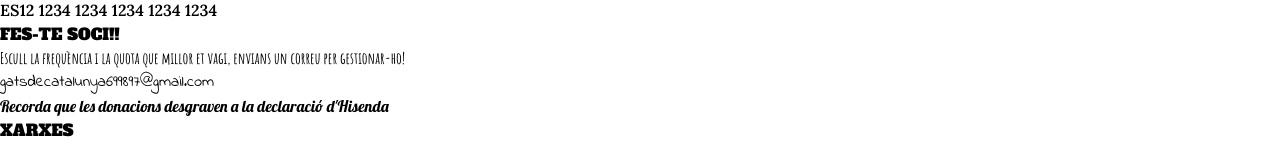
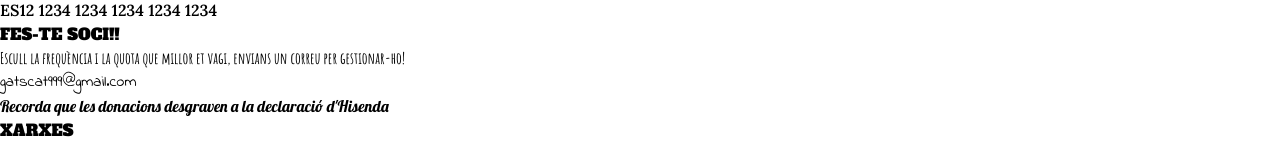
Before and after one commit to IsmaelBeronCastano/WebGats, a React (Vite) app: page / in a window 1280 px wide. Shown: the part 7636-7781 px from the top of the page. Built offline with nearby package versions, Linux system fonts and the light colour scheme.

Commit message:
mail fixed

```diff
--- a/src/components/Main.tsx
+++ b/src/components/Main.tsx
@@ -78,8 +78,8 @@ const Main = () => {
         </div>
         <p className="text-2xl text-center amatic-bold mt-4"><span className="text-purple-600 alfa-slab text-xl">FES-TE SOCI!!</span></p>
         <p className="text-2xl text-center amatic-bold mt-4">Escull la frequència i la quota que millor et vagi, envians un correu per gestionar-ho!</p>
-        <div className= "sm:w-full md:w-2/4 md:mx-auto text-2xl text-center indie-flower border-8 border-purple-800 rounded-xl mt-4 mb-4">
-          <a href="mailto:gatsdecatalunya699897@gmail.com">gatsdecatalunya699897@gmail.com</a></div>
+        <div className= "sm:w-full md:w-2/4 md:mx-auto text-xl text-center flex-wrap indie-flower border-8 border-purple-800 rounded-xl mt-4 mb-4">
+          <a href="mailto:gatscat999@gmail.com">gatscat999@gmail.com</a></div>
         <p className="sm:w-full md:w-2/4 md:mx-auto text-center border-2 text-3xl border-black rounded-md bg-purple-300 mt-8 mb-3 p-1 lobster">Recorda que les donacions desgraven a la declaració d'Hisenda</p>
         <p className="text-purple-600 alfa-slab text-6xl text-center mt-10 mb-10">XARXES</p>
         <Xarxes />
--- a/src/components/Xarxes.tsx
+++ b/src/components/Xarxes.tsx
@@ -10,7 +10,7 @@ const Xarxes: React.FC = () => {
             <a href="https://www.facebook.com">
                 <FaFacebook color='#9333ea' size={80} />
             </a>
-            <a href="mailto:gatsdecatalunya699897@gmail.com">
+            <a href="mailto:gatscat999@gmail.com">
                 <FaEnvelope size={80} color='#9333ea' />
             </a>
         </div>
```
